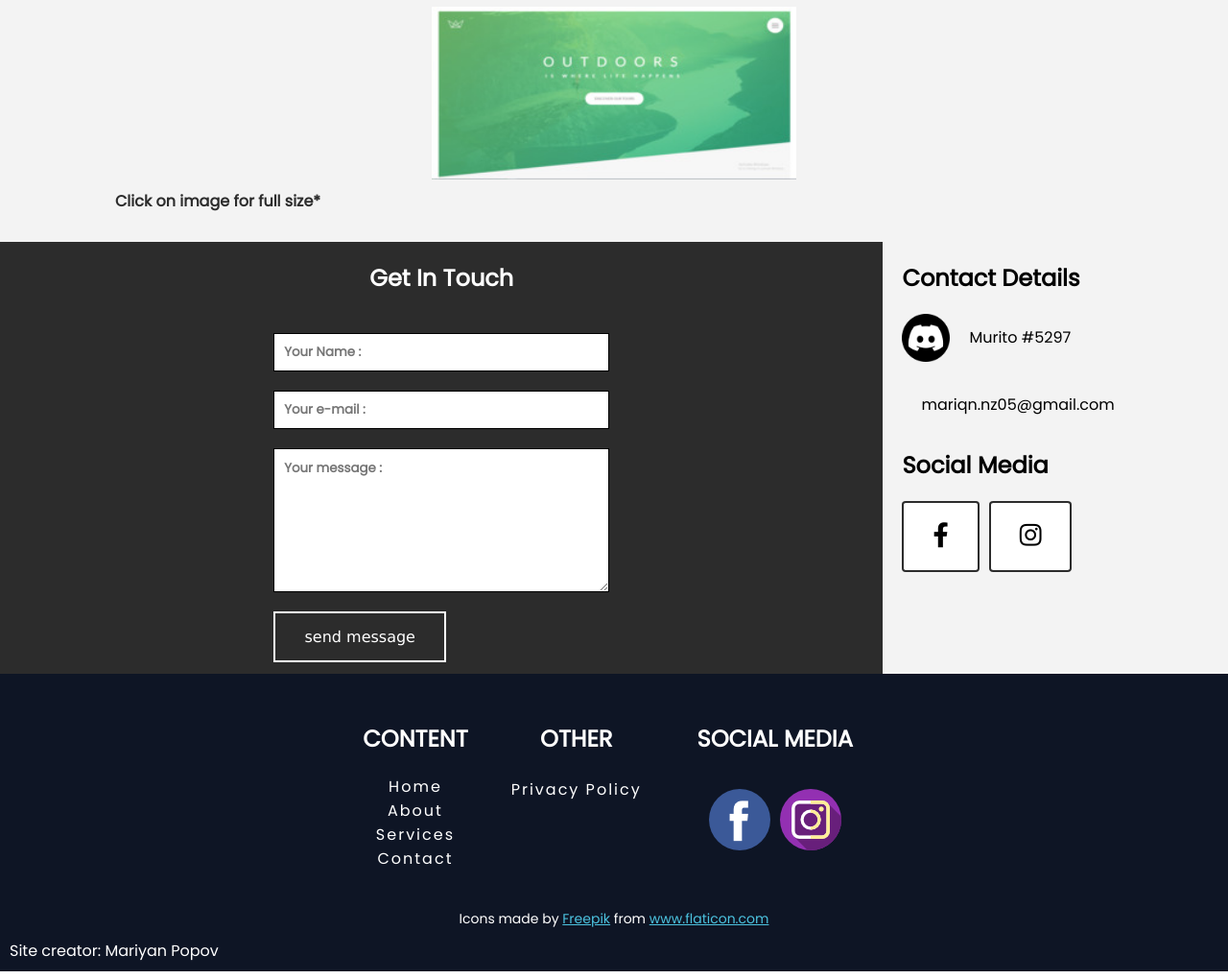
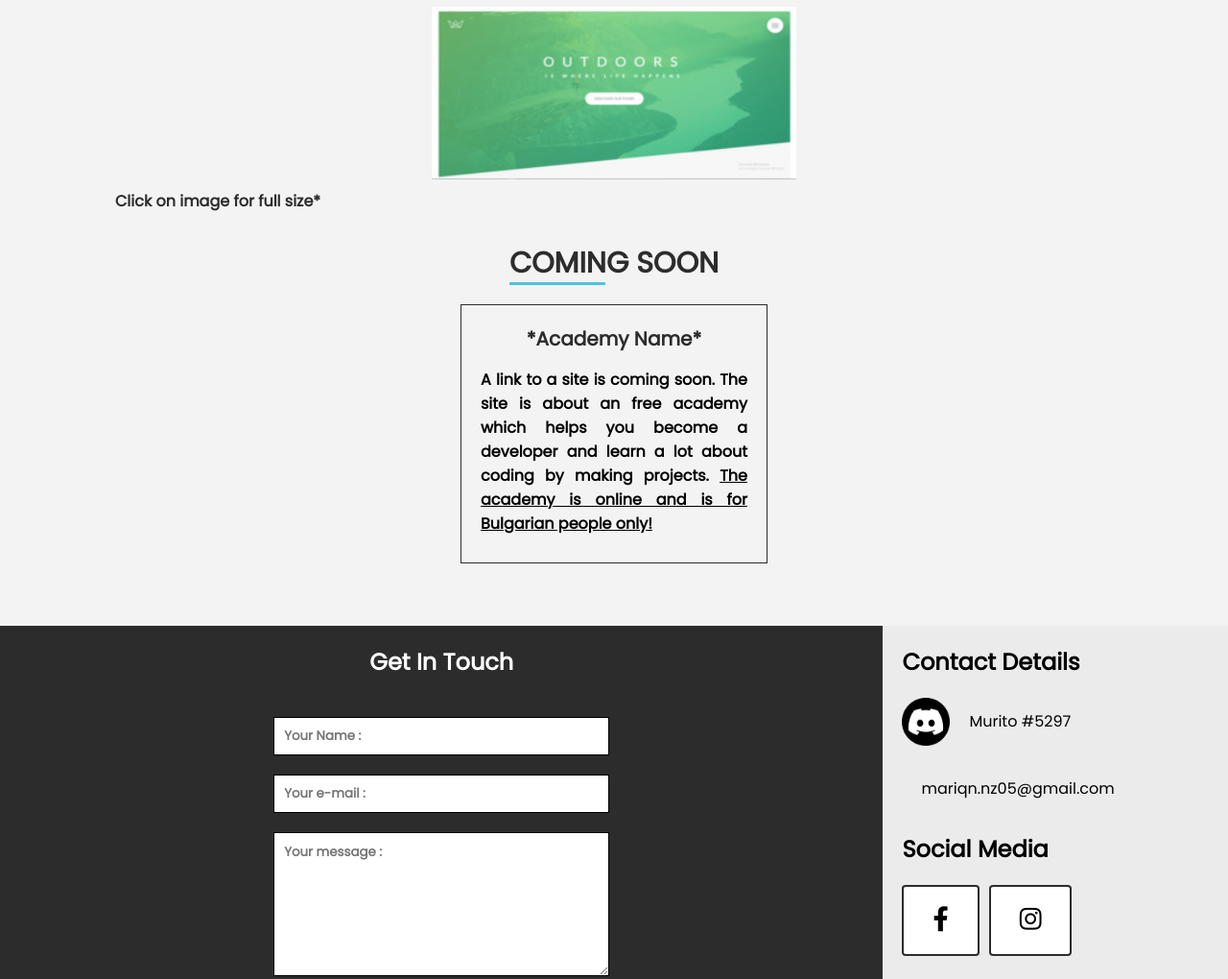
Before and after one commit to murito7/portfolio, a plain HTML site: page index.html in a window 1280 px wide. Shown: the part 1978-2998 px from the top of the page at 96% size. Drawn offline with nearby package versions, Linux system fonts and the light colour scheme.

Commit message:
added coming soon box

```diff
--- a/index.html
+++ b/index.html
@@ -122,6 +122,13 @@
             </div>
         </div>
         <p>Click on image for full size*</p>
+        <h1 class="soon-h1">coming soon</h1>
+        <div class="soon-box">
+            <div class="soon">
+                <p class="title">*Academy Name*</p>
+                <p class="desc">A link to a site is coming soon. The site is about an free academy which helps you become a developer and learn a lot about coding by making projects. <strong>The academy is online and is for Bulgarian people only!</strong></p>
+            </div>
+        </div>
     </section>
     <section class="section4" id="contact">
         <div class="containers">
--- a/styles/_gallery.scss
+++ b/styles/_gallery.scss
@@ -1,7 +1,7 @@
 @media screen and (min-width: 320px) {
     .gallery{
         width: 100%;
-        height: 850px;
+        height: 1200px;
         background-color: #f3f3f3;
         overflow-x: hidden;
         h1{
@@ -31,16 +31,44 @@
                 }
             }
         }
+        .soon-box{
+            padding: 0 10px;
+        }
+        .soon{
+            width: 300px;
+            height: 270px;
+            border: 1px solid  #2c2c2c;
+            margin: 0 auto;
+            .title{
+                font-size: 20px;
+                text-align: center;
+                margin-left: 0;
+                margin-top: 20px;
+            }
+            .desc{
+                margin-top: 15px;
+                text-align: justify;
+                padding: 0 20px;
+                margin-left: 0;
+                color: #000;
+                strong{
+                    text-decoration: underline;
+                }
+            }
+        }
     }
 }
 @media screen and (min-width:375px) {
     .gallery{
-        height: 850px;
+        height: 1230px;
         h1{
             font-size: 28px;
         }
         p{
             margin-left: 40px;
+        }
+        .soon{
+            width: 320px;
         }
     }
 }
@@ -56,7 +84,7 @@
 }
 @media screen and (min-width: 768px) {
     .gallery{
-        height: 950px;
+        height: 1350px;
         p{
             margin-left: 190px;
         }
@@ -70,7 +98,7 @@
 }
 @media screen and (min-width:1024px) {
     .gallery{
-        height: 550px;
+        height: 950px;
         p{
             margin-left: 120px;
         }
@@ -95,18 +123,21 @@
 }
 @media screen and (min-width:1440px) {
     .gallery{
-        height: 650px;
+        height: 1000px;
         h1{
             margin-top: 60px;
         }
         p{
             margin-left: 530px;
         }
+        .soon-h1{
+            margin-top: 0;
+        }
     }
 }
 @media screen and (min-width:1600px) {
     .gallery{
-        height: 550px;
+        height: 880px;
         overflow-y: hidden;
         h1{
             padding-top: 80px;
@@ -118,5 +149,8 @@
             text-align: center;
             margin-left: 0;
         }
+        .soon-h1{
+            padding-top: 40px;
+        }
     }
 }
--- a/styles/_section_1.scss
+++ b/styles/_section_1.scss
@@ -88,7 +88,7 @@ $mainColor: #4cc3e0;
     }
 }
 
-@media (max-width: 1024px) {
+@media (max-width: 1116px) {
     .section1 img{
         margin-left: 300px;
     }
--- a/styles/_section_4.scss
+++ b/styles/_section_4.scss
@@ -64,7 +64,7 @@
     .container-details{
         width: 100%;
         height: 420px;
-        background-color: #f3f3f3;
+        background-color: #ebebeb;
         h1{
             text-align: center;
             padding-top: 20px;
```
Also changed, not shown: styles/style.css, 1 other file.
